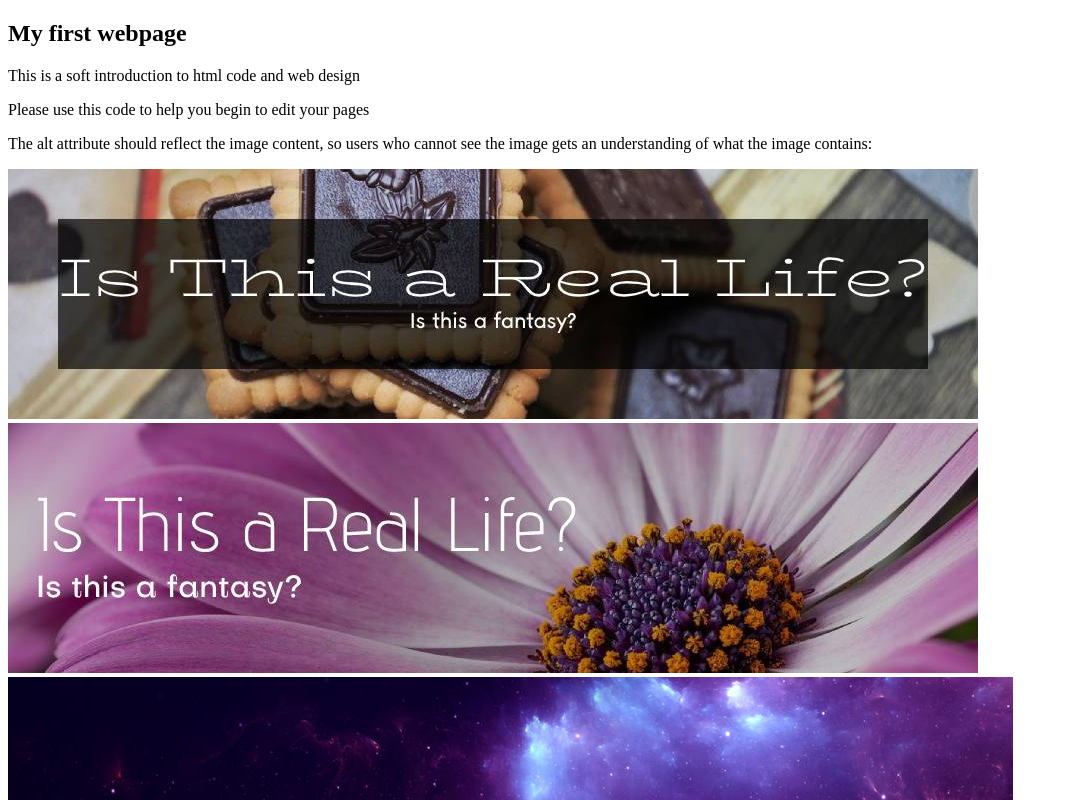
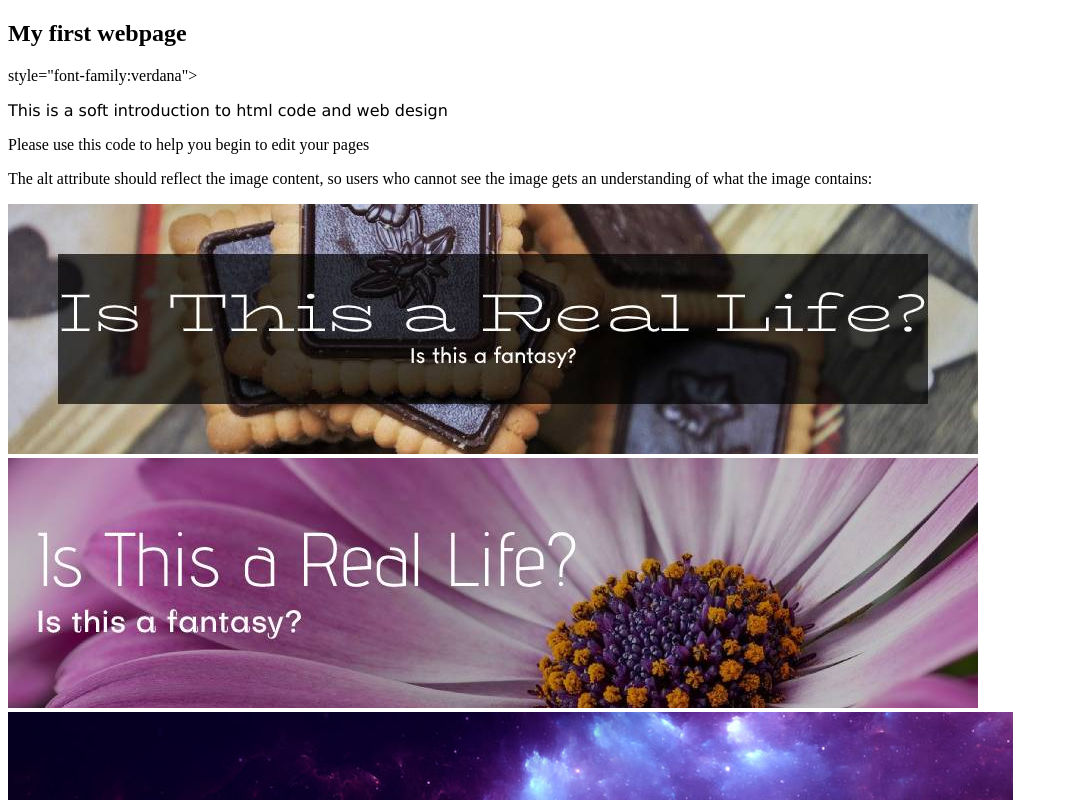
Before and after one commit to LHood/topsite, a plain HTML site: page index.html in a window 1280 px wide. Shown: the top 800 px of the page, without its empty margins (0-1068 px from the left). Drawn offline with Linux system fonts and the light colour scheme.

Commit message:
Update index.html

```diff
--- a/index.html
+++ b/index.html
@@ -3,7 +3,8 @@
 <body>
 
 <h2>My first webpage</h2>
- <P>This is a soft introduction to html code and web design</p>
+ style="font-family:verdana">
+ <P style="font-family:verdana">This is a soft introduction to html code and web design</p>
  <p>Please use this code to help you begin to edit your pages</p>
 <p>The alt attribute should reflect the image content, so users who cannot see the image gets an understanding of what the image contains:</p>
 <img src="images/p3.jpg">
```
